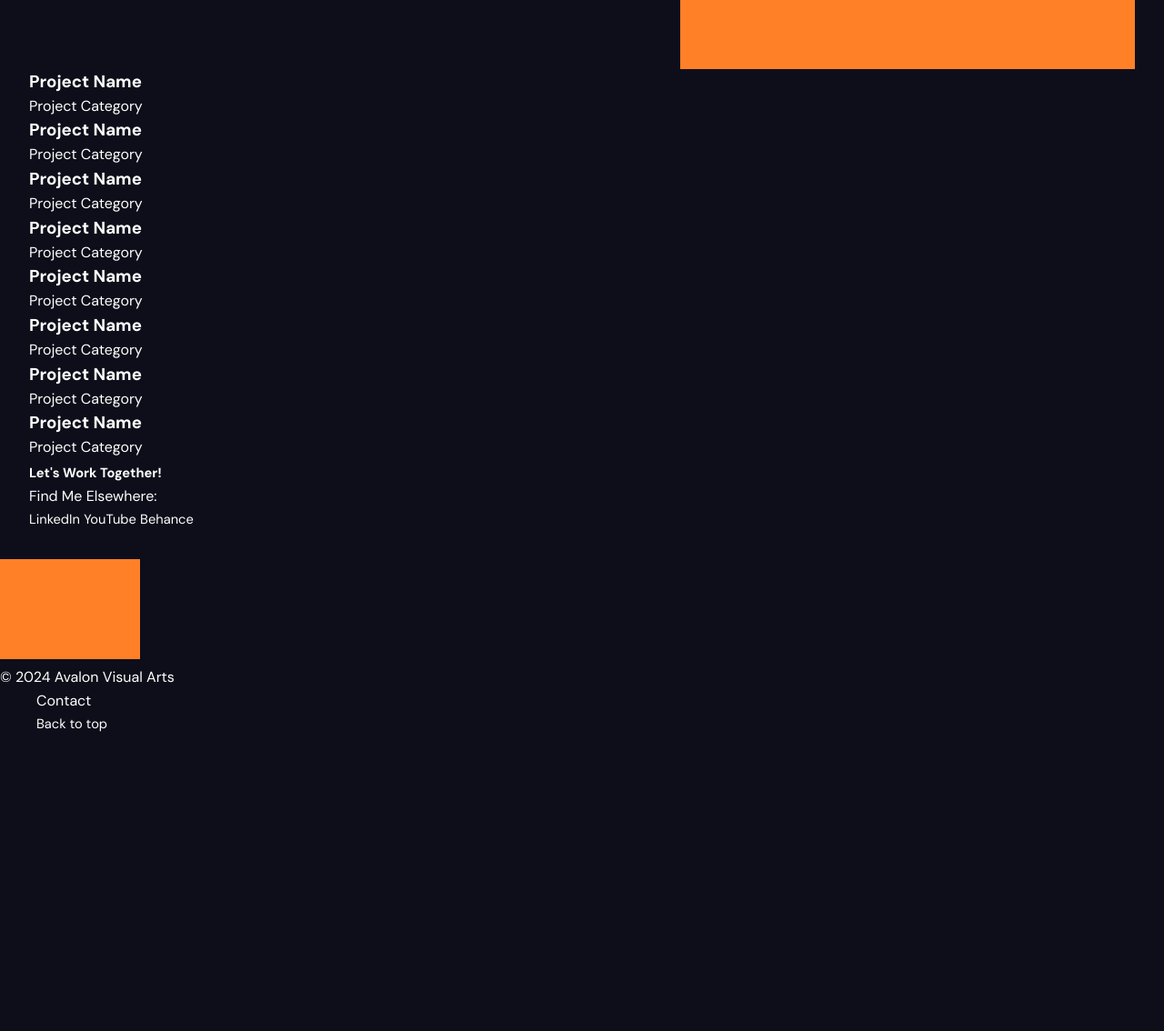
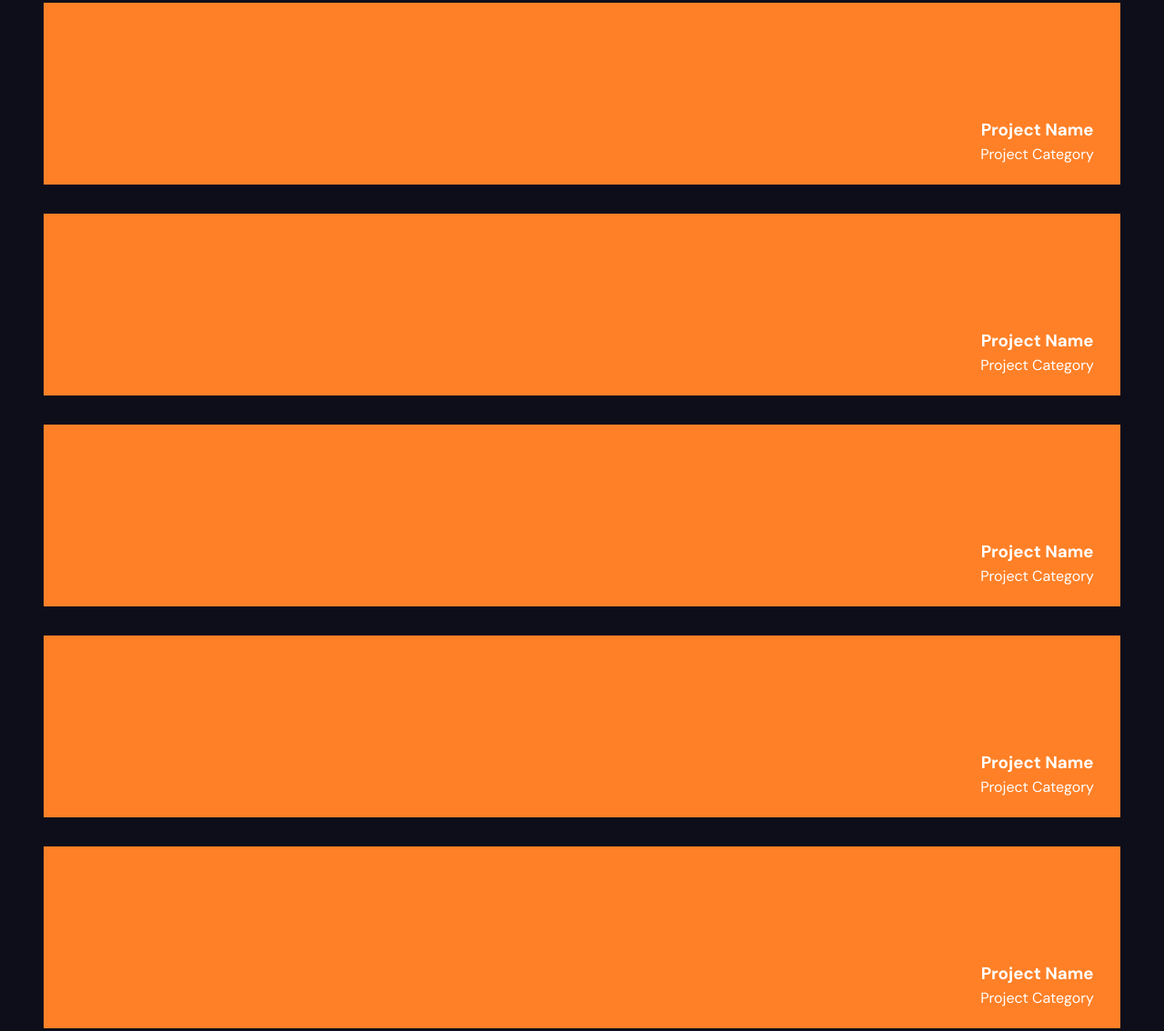
Before and after one commit to avalondays/avalonvisualarts, a plain HTML site: page index.html in a window 1280 px wide. Shown: the part 1125-2259 px from the top of the page at 91% size. Before the commit the page ends 1935 px from the top, so only its background shows below. Drawn offline with Linux system fonts and the light colour scheme.

Commit message:
nobody is fessing up to the padding-right allegations

```diff
--- a/css/styles.css
+++ b/css/styles.css
@@ -16,7 +16,7 @@ body {
 }
 
 .main {
-    padding: 2rem 2rem;
+    padding: 2rem 3rem;
 }
 
 a {
@@ -54,11 +54,6 @@ h3 {
 
 
 
-
-
-
-
-
 /* HEADER NAV */
 
 .menu-wrapper {
@@ -69,7 +64,7 @@ h3 {
     background: rgb(0, 9, 40);
     background: linear-gradient(180deg, rgba(0, 9, 40, 1) 5%, rgba(7, 17, 70, 0) 100%);
     /* position: fixed; */
-    width: 100%;
+    width: 100vw;
     z-index: 1;
 
     ul {
@@ -107,7 +102,6 @@ li {
 /* BG VIDEO */
 
 .hero-area {
-width: 100vw;
 z-index: 0;
 }
 
@@ -117,6 +111,9 @@ z-index: 0;
     background-image: url(../img/bumper.png);
     background: no-repeat;
     width: 100vw;
+    position: absolute;
+    right: 0px;
+    top: 36.7vh;
 }
 
 /* SECTION 1 */
@@ -126,7 +123,7 @@ align-items: center;
 padding: 3rem 0rem;
 
 h2 {
-    font-size: 44pt;
+    font-size: 20pt;
     text-align: center;
 }
 
@@ -141,10 +138,122 @@ h2 {
 .orange {
     color: #FFA987;
 }
-
 }
 
 .section-2 {
     display: flex;
     gap: 4rem;
+    flex-direction: column-reverse;
+
+    p {
+        padding-bottom: 1rem;
+    }
+
 }
+
+/* SECTION 3 */
+
+.section-3 {
+    padding: 3rem 0rem;
+}
+
+.project-item {
+    padding: 3rem 0rem;
+    margin: 2rem 0rem;
+    position: relative;
+    text-align: center;
+
+}
+
+
+
+.project-item-one {
+    background-image: url(../img/placeholder.jpg);
+    width: 100%;
+    height: 200px;
+
+}
+
+.project-text {
+    position: absolute;
+    right: 29px;
+    bottom: 20px;
+ }
+
+.project-item-two {
+    background-image: url(../img/placeholder.jpg);
+    width: 100%;
+    height: 200px;
+}
+
+.project-item-three {
+    background-image: url(../img/placeholder.jpg);
+    width: 100%;
+    height: 200px;
+}
+
+.project-item-four {
+    background-image: url(../img/placeholder.jpg);
+    width: 100%;
+    height: 200px;
+}
+
+.project-item-five {
+    background-image: url(../img/placeholder.jpg);
+    width: 100%;
+    height: 200px;
+}
+
+.project-item-six {
+    background-image: url(../img/placeholder.jpg);
+    width: 100%;
+    height: 200px;
+}
+
+.project-item-seven {
+    background-image: url(../img/placeholder.jpg);
+    width: 100%;
+    height: 200px;
+}
+
+.project-item-eight {
+    background-image: url(../img/placeholder.jpg);
+    width: 100%;
+    height: 200px;
+}
+
+
+/* FOOTER */
+footer {
+    display: grid;
+    grid-template-columns: 1.3fr 1fr 1fr;
+    justify-content: space-between;
+    align-items: center;
+    padding: 2rem 5rem;
+    width: 100%;
+    font-size: 10pt;
+
+    ul {
+        display: flex;
+        gap: 6rem;
+        align-items: center;
+    }
+
+    li {
+        grid-template-columns: 1.3fr 1fr 1fr;
+        gap: 1rem;
+        text-transform: uppercase;
+        padding-right: 1rem;
+
+    }
+}
+
+
+@media screen and (min-width: 800px) {
+
+
+    .section-2 {
+        display: grid;
+        grid-template-columns: 1fr 1fr;
+    }
+}
--- a/index.html
+++ b/index.html
@@ -38,7 +38,7 @@
         </div>
 
         <section class="hero-area">
-            <video autoplay>
+            <video autoplay loop>
                 <source src="../img/website introo.mp4" type="video/mp4">
                 <source src="movie.ogg" type="video/ogg">
                 Your browser does not support the video tag.
```
